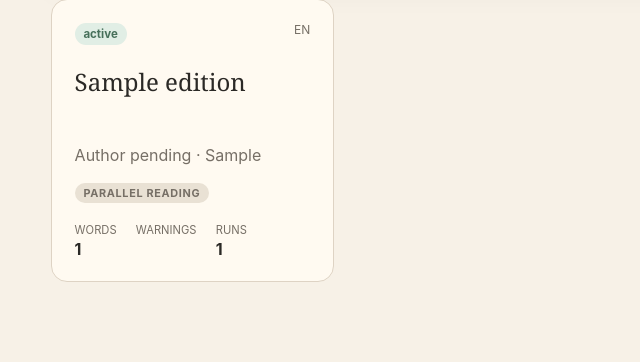
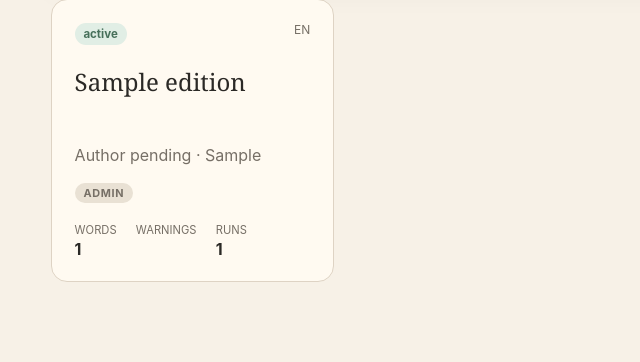
Before and after one commit to almonium-platform/almonium-book-processor, a Django app: template src/almonium_book_processor/catalog/templates/catalog/dashboard.html in a window 1280 px wide. Shown: the part 488-850 px from the top of the page, without its empty margins (0-640 px from the left). Run offline with Django 5.2, Linux system fonts and the light colour scheme; the template is opened without the code that fills it: most values are stand-ins (such as "Sample title", 1, 10 or a date in 2020); data that the repository does not hold is empty; parts of the project's set-up code (start-up, migrations or seed data) failed here and were passed over.

Commit message:
Name the edition's real role on the dashboard card
The badge had two labels for three roles, so a freshly uploaded original — the
canonical root of the tree — was announced as "Parallel reading", which reads as
if it were already a generated parallel edition. Show the role's own display
name, the same vocabulary the edition page uses.

Co-Authored-By: Claude Opus 5 (1M context) <noreply@anthropic.com>
Claude-Session: https://claude.ai/code/session_013HUDNX14nwGX72ajrxz3zk

```diff
--- a/src/almonium_book_processor/catalog/templates/catalog/dashboard.html
+++ b/src/almonium_book_processor/catalog/templates/catalog/dashboard.html
@@ -21,7 +21,7 @@
       <div><span class="status status-{{ edition.status }}">{{ edition.get_status_display }}</span><span class="language">{{ edition.language|upper }}</span></div>
       <h2>{{ edition.title|default:"Untitled upload" }}</h2>
       <p>{{ edition.author|default:"Author pending" }} · {{ edition.get_edition_type_display }}</p>
-      <p><span class="role-badge role-badge-{{ edition.parallel_role }}">{% if edition.parallel_role == "standalone" %}Standalone{% else %}Parallel reading{% endif %}</span></p>
+      <p><span class="role-badge role-badge-{{ edition.parallel_role }}">{{ edition.get_parallel_role_display }}</span></p>
       <dl><div><dt>Words</dt><dd>{{ edition.word_count }}</dd></div><div><dt>Warnings</dt><dd>{{ edition.warning_count }}</dd></div><div><dt>Runs</dt><dd>{{ edition.run_count }}</dd></div></dl>
     </a>
   {% empty %}
```
Also changed, not shown: tests/catalog/test_web_workflow.py (+3 -0 lines).
